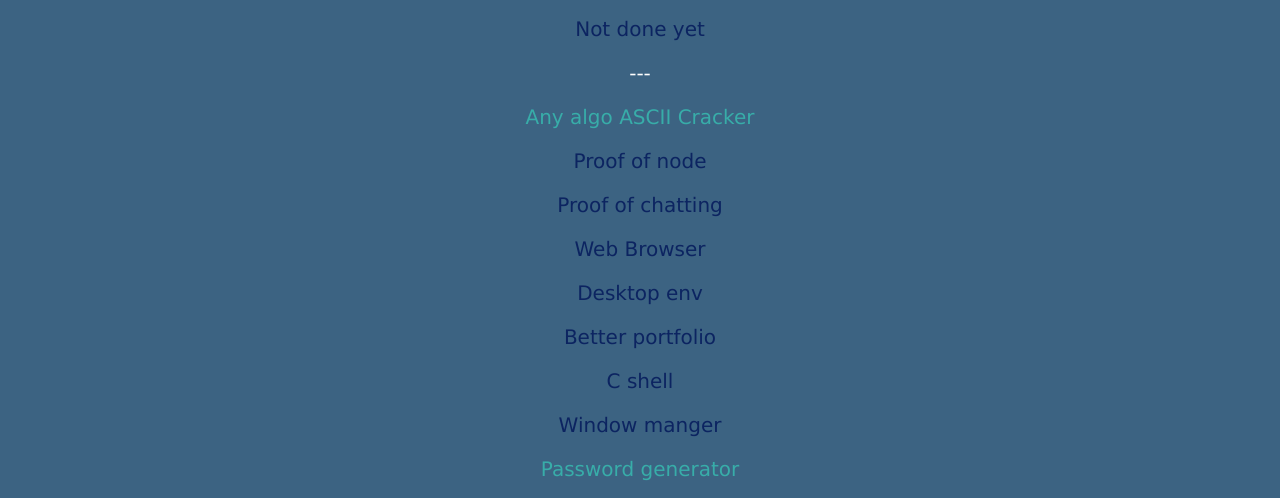
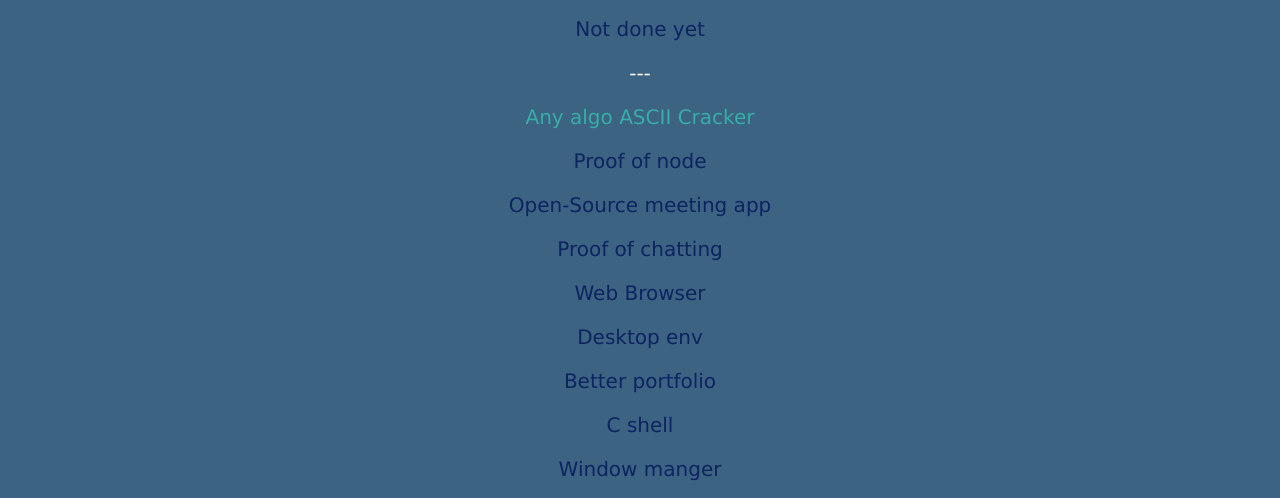
Before and after one commit to Furim/furim.github.io, a plain HTML site: page index.html in a window 1280 px wide. Shown: the part 594-1092 px from the top of the page. Drawn offline with Linux system fonts and the light colour scheme.

Commit message:
Update index.html

```diff
--- a/index.html
+++ b/index.html
@@ -65,6 +65,7 @@ body, h1, h2, h3, h4, h5, h6  {
 
 <p style="color:#38ada9; font-family: Verdana, Geneva, Tahoma, sans-serif; font-size:20px  "class="main">Any algo ASCII Cracker</p>
 <p style="color:#0c2461; font-family: Verdana, Geneva, Tahoma, sans-serif; font-size:20px  "class="main">Proof of node</p>
+<p style="color:#0c2461; font-family: Verdana, Geneva, Tahoma, sans-serif; font-size:20px  "class="main">Open-Source meeting app</p>
 <p style="color:#0c2461; font-family: Verdana, Geneva, Tahoma, sans-serif; font-size:20px  "class="main">Proof of chatting</p>
 <p style="color:#0c2461; font-family: Verdana, Geneva, Tahoma, sans-serif; font-size:20px  "class="main">Web Browser</p>
 <p style="color:#0c2461; font-family: Verdana, Geneva, Tahoma, sans-serif; font-size:20px  "class="main">Desktop env</p>
```
